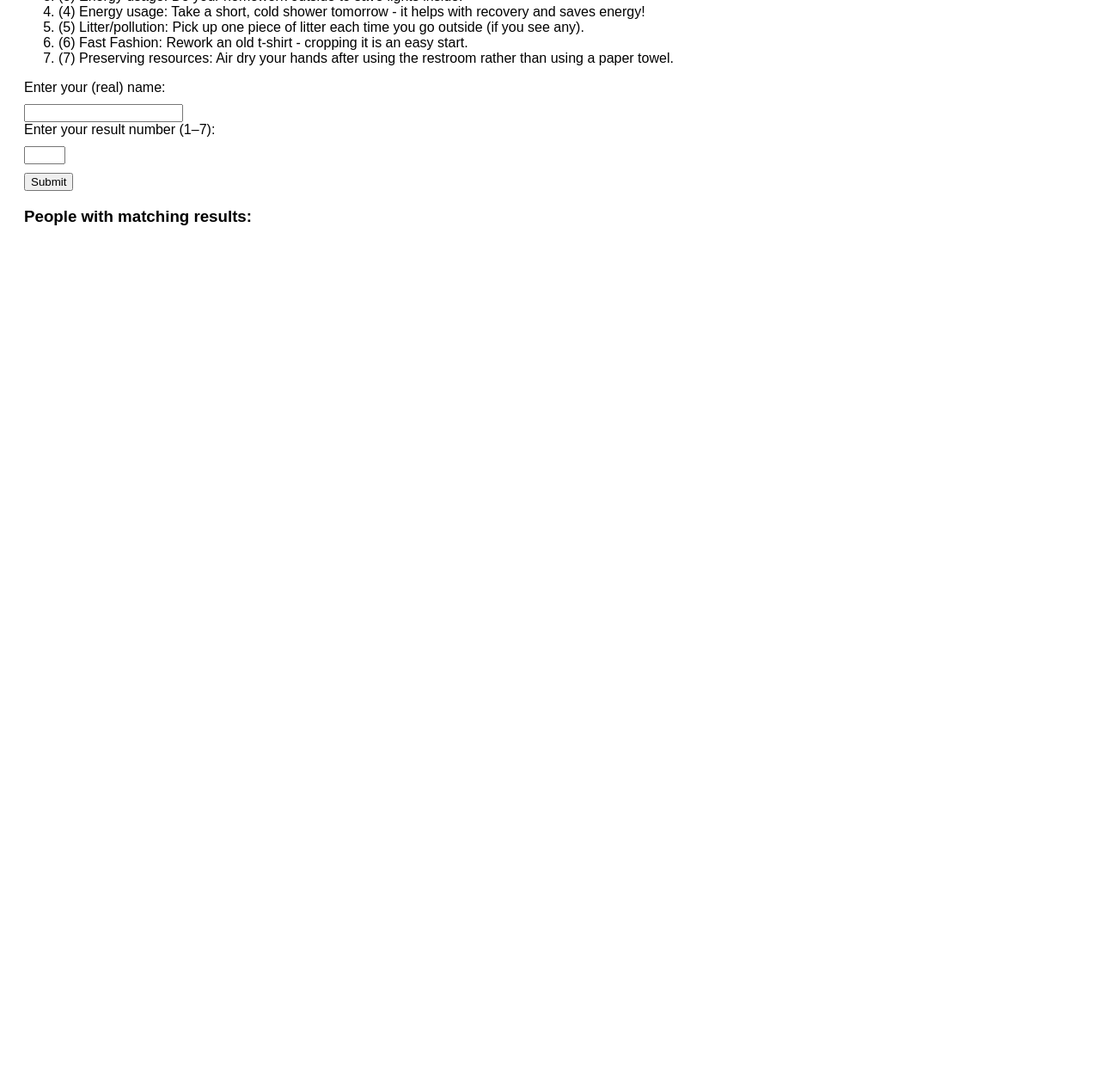
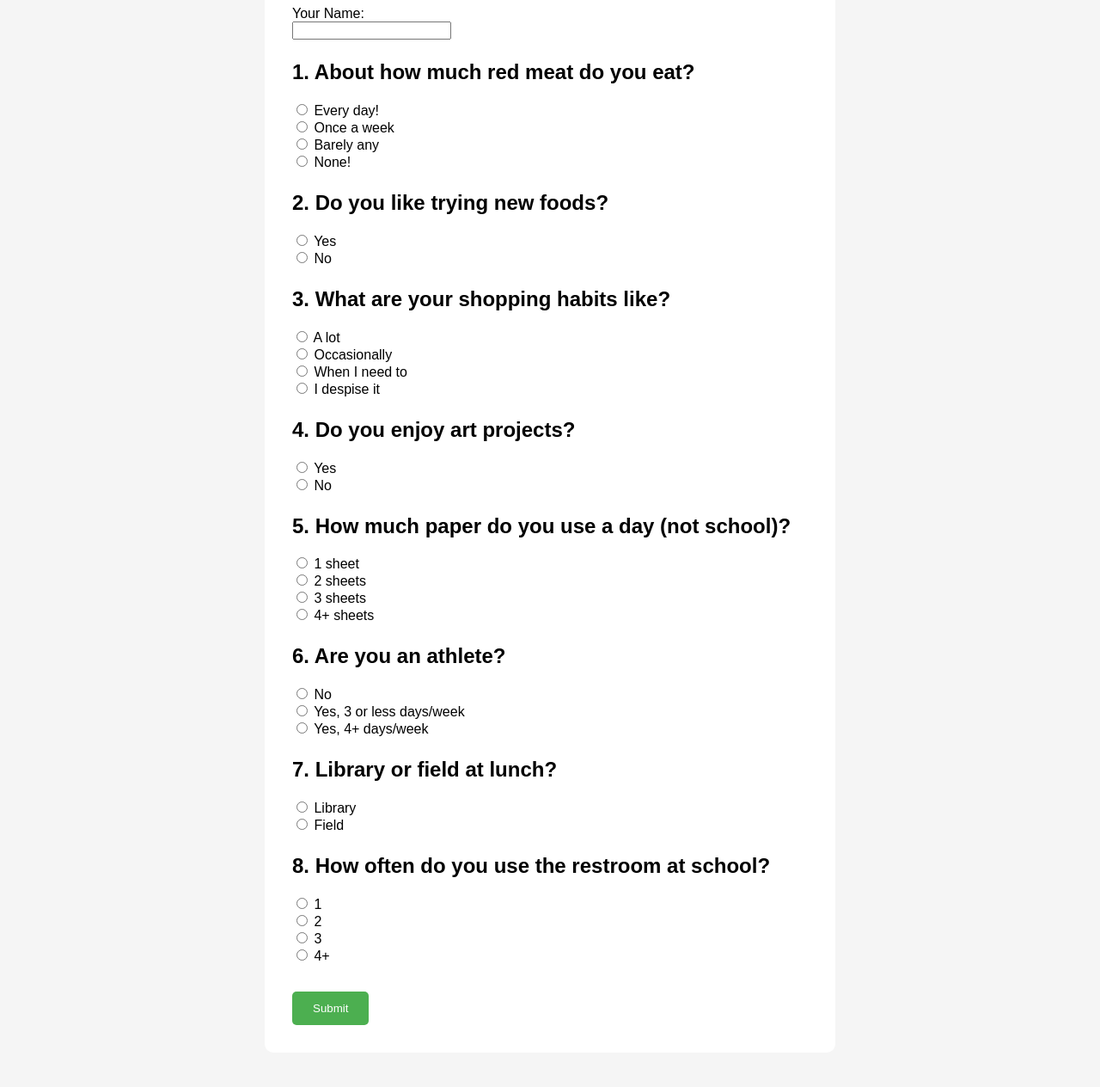
Before and after one commit to annapoorani-create/Quiz-Results-, a plain HTML site: page index.html in a window 1280 px wide. Shown: the part 145-1409 px from the top of the page at 86% size. Before the commit the page ends 800 px from the top, so only its background shows below. Drawn offline with Linux system fonts and the light colour scheme; no server answers.

Commit message:
Update index.html

```diff
--- a/index.html
+++ b/index.html
@@ -1,81 +1,130 @@
 <!DOCTYPE html>
 <html lang="en">
 <head>
-  <meta charset="UTF-8">
-  <title>Eco Actions Tracker</title>
+  <meta charset="UTF-8" />
+  <meta name="viewport" content="width=device-width, initial-scale=1.0"/>
+  <title>Climate Quiz</title>
   <style>
-    body { font-family: Arial, sans-serif; padding: 20px; }
-    input, button { margin-top: 10px; display: block; }
+    body {
+      font-family: sans-serif;
+      padding: 2rem;
+      background: #f5f5f5;
+    }
+    form {
+      background: white;
+      padding: 2rem;
+      border-radius: 10px;
+      max-width: 600px;
+      margin: auto;
+    }
+    h2 {
+      margin-top: 1.5rem;
+    }
+    button {
+      margin-top: 2rem;
+      padding: 0.75rem 1.5rem;
+      background-color: #4caf50;
+      color: white;
+      border: none;
+      border-radius: 5px;
+      cursor: pointer;
+    }
+    button:hover {
+      background-color: #45a049;
+    }
   </style>
 </head>
 <body>
-  <h2>Eco-Friendly Actions</h2>
-  <ol id="actions"></ol>
 
-  <label for="name">Enter your (real) name:</label>
-  <input type="text" id="name" />
+<form id="quiz-form">
+  <h1>Climate Quiz</h1>
 
-  <label for="result">Enter your result number (1–7):</label>
-  <input type="number" id="result" min="1" max="7" />
+  <label for="name">Your Name:</label><br/>
+  <input type="text" id="name" name="name" required /><br/>
 
-  <button onclick="submitResult()">Submit</button>
+  <h2>1. About how much red meat do you eat?</h2>
+  <input type="radio" name="q1" value="4"> Every day!<br>
+  <input type="radio" name="q1" value="3"> Once a week<br>
+  <input type="radio" name="q1" value="2"> Barely any<br>
+  <input type="radio" name="q1" value="1"> None!<br>
 
-  <h3>People with matching results:</h3>
-  <ul id="resultList"></ul>
+  <h2>2. Do you like trying new foods?</h2>
+  <input type="radio" name="q2" value="2"> Yes<br>
+  <input type="radio" name="q2" value="-2"> No<br>
 
-  <script>
-    const scriptURL = "https://script.google.com/macros/s/AKfycbwyUfSCTJR7DRXpWiX26NnVqVhXbK3B30KCcz96HxsNeCMIGxKz_9wbTn1b3ASPqi1Oyg/exec"; // 👈 Replace this
+  <h2>3. What are your shopping habits like?</h2>
+  <input type="radio" name="q3" value="4"> A lot<br>
+  <input type="radio" name="q3" value="3"> Occasionally<br>
+  <input type="radio" name="q3" value="2"> When I need to<br>
+  <input type="radio" name="q3" value="1"> I despise it<br>
 
-    const actions = [
-      "Preserving resources: Eat less meat - try the tofu option in the cafeteria tomorrow instead! From a vegetarian’s perspective, it’s pretty good.",
-      "Consumerism: Start a 'no new stuff' week — use what you already have.",
-      "Energy usage: Do your homework outside to save lights inside.",
-      "Energy usage: Take a short, cold shower tomorrow - it helps with recovery and saves energy!",
-      "Litter/pollution: Pick up one piece of litter each time you go outside (if you see any).",
-      "Fast Fashion: Rework an old t-shirt - cropping it is an easy start.",
-      "Preserving resources: Air dry your hands after using the restroom rather than using a paper towel."
-    ];
+  <h2>4. Do you enjoy art projects?</h2>
+  <input type="radio" name="q4" value="2"> Yes<br>
+  <input type="radio" name="q4" value="-1"> No<br>
 
-    const actionsList = document.getElementById("actions");
-    actions.forEach((action, i) => {
-      const li = document.createElement("li");
-      li.textContent = `(${i + 1}) ${action}`;
-      actionsList.appendChild(li);
-    });
+  <h2>5. How much paper do you use a day (not school)?</h2>
+  <input type="radio" name="q5" value="1"> 1 sheet<br>
+  <input type="radio" name="q5" value="2"> 2 sheets<br>
+  <input type="radio" name="q5" value="3"> 3 sheets<br>
+  <input type="radio" name="q5" value="4"> 4+ sheets<br>
 
-    async function submitResult() {
-      const name = document.getElementById("name").value.trim();
-      const result = document.getElementById("result").value.trim();
+  <h2>6. Are you an athlete?</h2>
+  <input type="radio" name="q6" value="1"> No<br>
+  <input type="radio" name="q6" value="2"> Yes, 3 or less days/week<br>
+  <input type="radio" name="q6" value="3"> Yes, 4+ days/week<br>
 
-      if (!name || !result || result < 1 || result > actions.length) {
-        alert("Please enter a valid name and result number (1–7).");
-        return;
-      }
+  <h2>7. Library or field at lunch?</h2>
+  <input type="radio" name="q7" value="-1"> Library<br>
+  <input type="radio" name="q7" value="3"> Field<br>
 
-      await fetch(scriptURL, {
-        method: 'POST',
-        body: JSON.stringify({ name, result }),
-        headers: { 'Content-Type': 'application/json' }
+  <h2>8. How often do you use the restroom at school?</h2>
+  <input type="radio" name="q8" value="1"> 1<br>
+  <input type="radio" name="q8" value="2"> 2<br>
+  <input type="radio" name="q8" value="3"> 3<br>
+  <input type="radio" name="q8" value="4"> 4+<br>
+
+  <button type="submit">Submit</button>
+</form>
+
+<script>
+  const form = document.getElementById("quiz-form");
+
+  form.onsubmit = async function (e) {
+    e.preventDefault();
+
+    const name = document.getElementById("name").value;
+    const formData = new FormData(form);
+
+    let total = 0;
+    for (const [key, value] of formData.entries()) {
+      if (key !== "name") total += parseInt(value);
+    }
+
+    const payload = {
+      name,
+      resultNumber: total
+    };
+
+    try {
+      const response = await fetch("https://script.google.com/a/macros/lakesideschool.org/s/AKfycbx64KjxrtdHn86_ELy1B5gvxR2Mt--oBmgo5S4Rgp_2pVWQwdFUbvo_naCttWRsYidy/exec", {
+        method: "POST",
+        mode: "cors",
+        headers: { "Content-Type": "application/json" },
+        body: JSON.stringify(payload)
       });
 
-      loadResults(); // Refresh results
+      if (response.ok) {
+        alert("Thanks! Your results were submitted.");
+        form.reset();
+      } else {
+        alert("Error submitting quiz.");
+      }
+    } catch (err) {
+      console.error("Error:", err);
+      alert("There was an error sending your response. Try again later.");
     }
+  };
+</script>
 
-    async function loadResults() {
-      const response = await fetch(scriptURL);
-      const data = await response.json();
-
-      const list = document.getElementById("resultList");
-      list.innerHTML = "";
-
-      for (const key in data) {
-        const li = document.createElement("li");
-        li.innerHTML = `<strong>Result ${key}:</strong> ${data[key].join(", ")}`;
-        list.appendChild(li);
-      }
-    }
-
-    window.addEventListener("DOMContentLoaded", loadResults);
-  </script>
 </body>
 </html>
```
